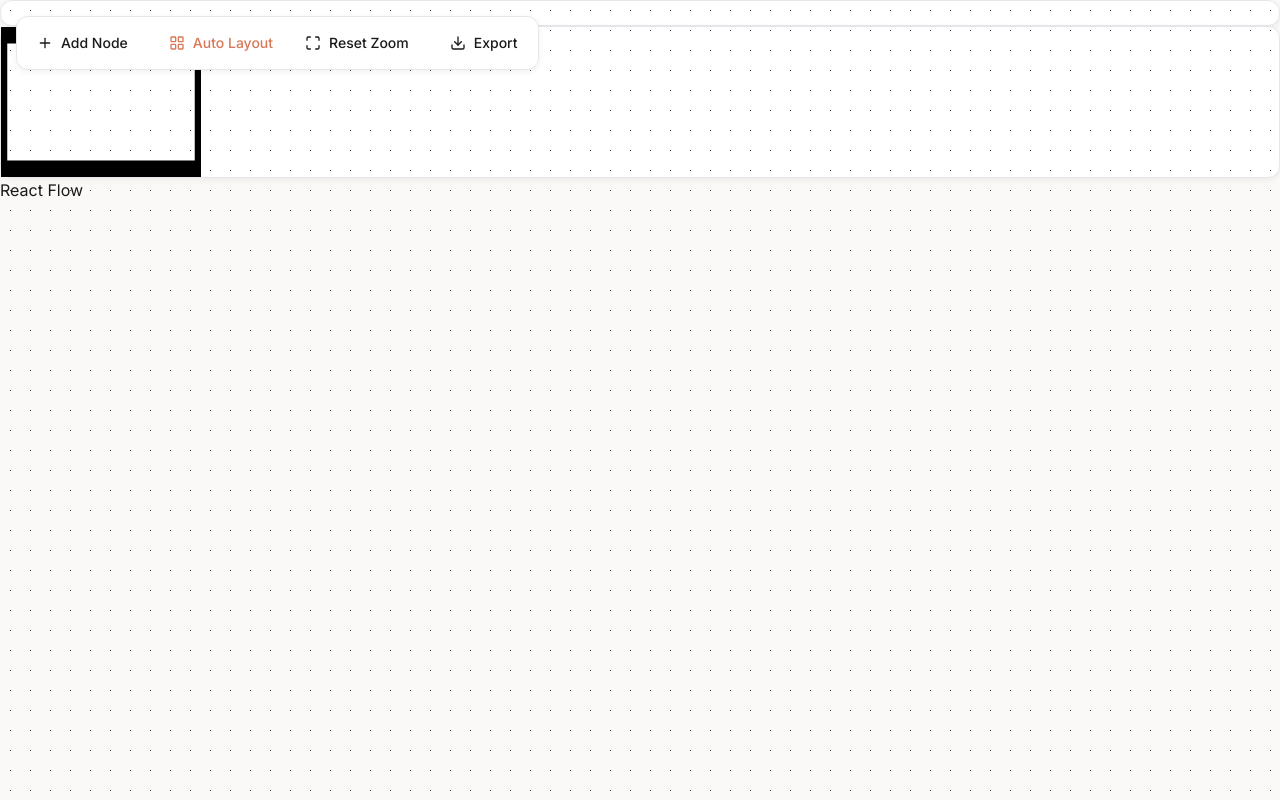
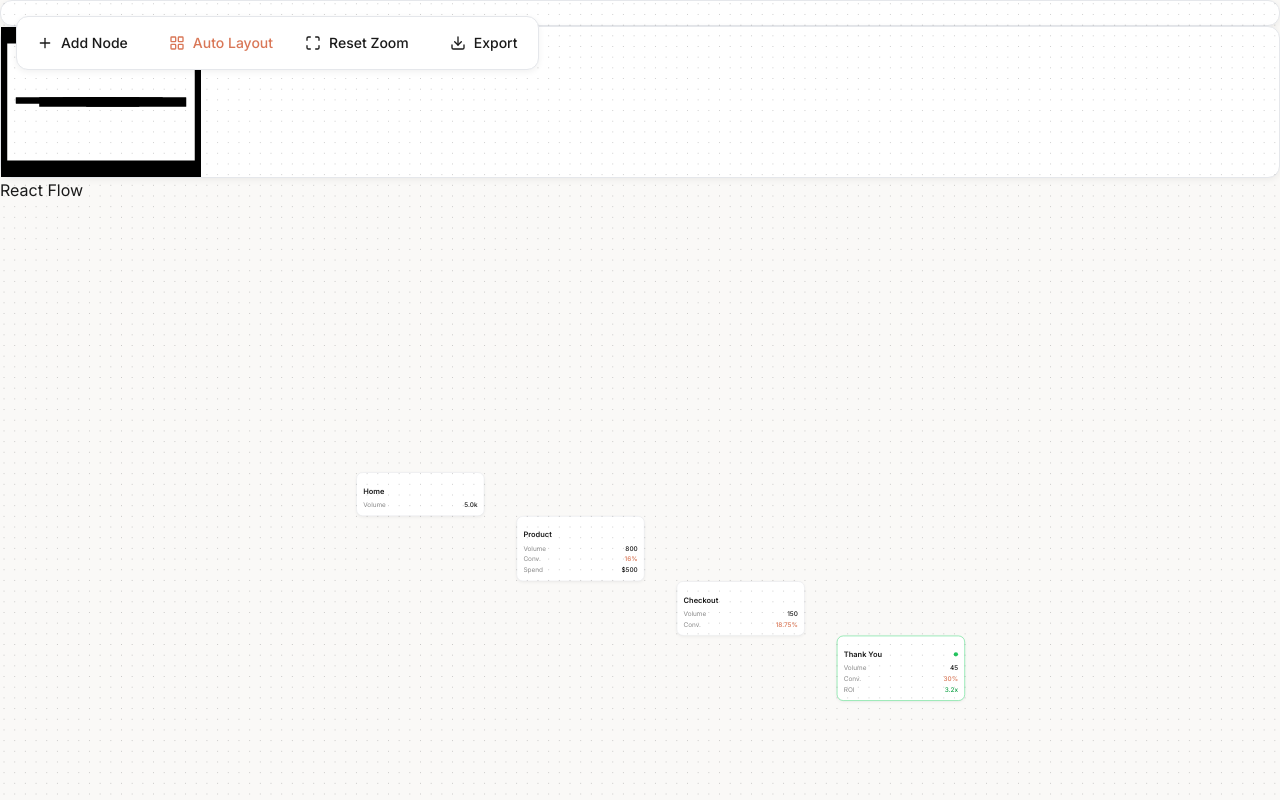
Before and after one commit to marcosvb1/autofunnel-analytics, a Next.js app: page /canvas in a window 1280 px wide. Built offline with nearby package versions, Linux system fonts and the light colour scheme.

Commit message:
feat: add demo funnel data and auto-load on startup

```diff
--- a/src/components/canvas/funnel-canvas.tsx
+++ b/src/components/canvas/funnel-canvas.tsx
@@ -15,6 +15,7 @@ import { CanvasControls } from './canvas-controls'
 import { useCanvasStore } from '@/lib/store/canvas-store'
 import { computeAutoLayout } from '@/lib/layout/elk-layout'
 import { FunnelNode } from '@/types/funnel'
+import { useDemoFunnel } from '@/hooks/use-demo-funnel'
 
 const nodeTypes: NodeTypes = {
   pageNode: PageNode,
@@ -24,6 +25,7 @@ function FunnelCanvasInner() {
   const { nodes, edges, onNodesChange, onEdgesChange, setNodes, setEdges, addNode } = useCanvasStore()
   const { fitView } = useReactFlow()
   const [nodeCounter, setNodeCounter] = useState(1)
+  useDemoFunnel()
 
   const onLayout = useCallback(async () => {
     const { nodes: layoutedNodes, edges: layoutedEdges } = await computeAutoLayout(nodes, edges)
--- /dev/null
+++ b/src/hooks/use-demo-funnel.ts
@@ -0,0 +1,23 @@
+import { useEffect, useCallback } from 'react'
+import { useCanvasStore } from '@/lib/store/canvas-store'
+import { computeAutoLayout } from '@/lib/layout/elk-layout'
+import { demoNodes, demoEdges } from '@/lib/demo/demo-data'
+
+export function useDemoFunnel() {
+  const { setNodes, setEdges } = useCanvasStore()
+
+  const loadDemoFunnel = useCallback(async () => {
+    const { nodes: layoutedNodes, edges: layoutedEdges } = await computeAutoLayout(
+      demoNodes,
+      demoEdges
+    )
+    setNodes(layoutedNodes)
+    setEdges(layoutedEdges)
+  }, [setNodes, setEdges])
+
+  useEffect(() => {
+    loadDemoFunnel()
+  }, [loadDemoFunnel])
+
+  return { loadDemoFunnel }
+}
--- /dev/null
+++ b/src/lib/demo/demo-data.ts
@@ -0,0 +1,96 @@
+import { FunnelNode, FunnelEdge, FunnelMetadata } from '@/types/funnel'
+
+export const demoNodes: FunnelNode[] = [
+  {
+    id: 'n1',
+    type: 'pageNode',
+    position: { x: 0, y: 0 },
+    data: {
+      id: 'n1',
+      label: 'Home',
+      volume: 5000,
+      spend: 0,
+    },
+  },
+  {
+    id: 'n2',
+    type: 'pageNode',
+    position: { x: 0, y: 0 },
+    data: {
+      id: 'n2',
+      label: 'Product',
+      volume: 800,
+      spend: 500,
+      campaign: 'Campaign A',
+      conversion: 16,
+    },
+  },
+  {
+    id: 'n3',
+    type: 'pageNode',
+    position: { x: 0, y: 0 },
+    data: {
+      id: 'n3',
+      label: 'Checkout',
+      volume: 150,
+      conversion: 18.75,
+    },
+  },
+  {
+    id: 'n4',
+    type: 'pageNode',
+    position: { x: 0, y: 0 },
+    data: {
+      id: 'n4',
+      label: 'Thank You',
+      volume: 45,
+      isConversion: true,
+      conversion: 30,
+      roi: 3.2,
+    },
+  },
+]
+
+export const demoEdges: FunnelEdge[] = [
+  {
+    id: 'e1',
+    source: 'n1',
+    target: 'n2',
+    type: 'smoothstep',
+    animated: true,
+    data: {
+      conversion: '16%',
+      traffic: 800,
+    },
+  },
+  {
+    id: 'e2',
+    source: 'n2',
+    target: 'n3',
+    type: 'smoothstep',
+    animated: true,
+    data: {
+      conversion: '18.75%',
+      traffic: 150,
+    },
+  },
+  {
+    id: 'e3',
+    source: 'n3',
+    target: 'n4',
+    type: 'smoothstep',
+    animated: true,
+    data: {
+      conversion: '30%',
+      roi: '3.2x',
+      traffic: 45,
+    },
+  },
+]
+
+export const demoMetadata: FunnelMetadata = {
+  totalSpend: 500,
+  totalRevenue: 1600,
+  overallROI: '3.2x',
+  mainCampaign: 'Campaign A',
+}
```
